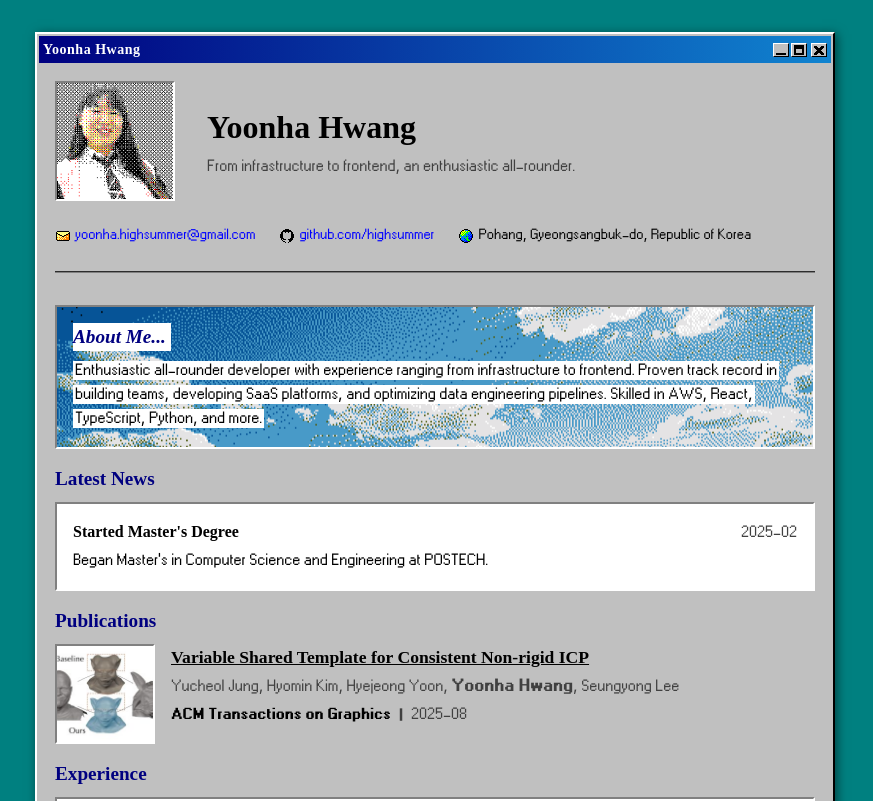
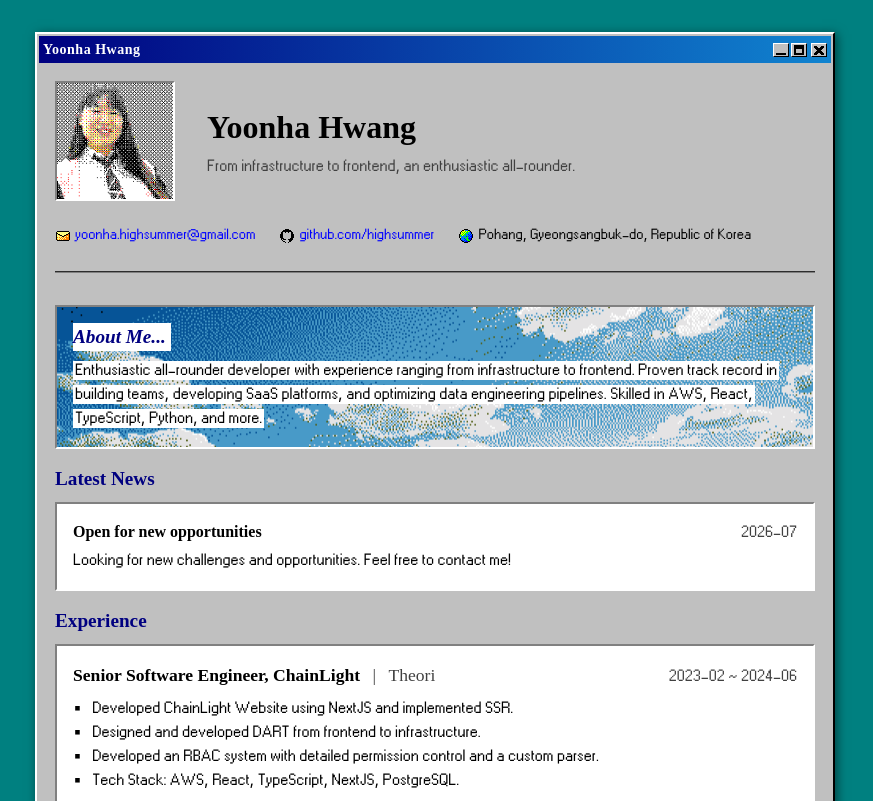
Before and after one commit to highsummer/yoonha-web, a React (Vite) app: page / in a window 1280 px wide. Shown: the top 801 px of the page, without its empty margins (205-1078 px from the left). Built offline with nearby package versions, Linux system fonts and the light colour scheme; a web font is replaced by a local one.

Commit message:
Change educational status

```diff
--- a/src/App.tsx
+++ b/src/App.tsx
@@ -1,10 +1,10 @@
-import React from 'react';
-import { ExperienceItem } from './components/ExperienceItem';
-import { Footer } from './components/Footer';
-import { Header } from './components/Header';
-import { Section } from './components/Section';
-import { TitleBar } from './components/TitleBar';
-import { cvData } from './data/cvData';
+import React from "react";
+import { ExperienceItem } from "./components/ExperienceItem";
+import { Footer } from "./components/Footer";
+import { Header } from "./components/Header";
+import { Section } from "./components/Section";
+import { TitleBar } from "./components/TitleBar";
+import { cvData } from "./data/cvData";
 
 const App: React.FC = () => {
   const { about, experience, education } = cvData;
@@ -16,45 +16,28 @@ const App: React.FC = () => {
       <main>
         <Header />
         <Section title="About Me..." className="about">
-          <p><span>{about}</span></p>
+          <p>
+            <span>{about}</span>
+          </p>
         </Section>
 
         <Section title="Latest News" className="news">
           {cvData.news.map((item) => (
             <div key={item.id} className="news-item">
-              <div style={{ display: 'flex', justifyContent: 'space-between', alignItems: 'baseline', marginBottom: '0.25rem' }}>
+              <div
+                style={{
+                  display: "flex",
+                  justifyContent: "space-between",
+                  alignItems: "baseline",
+                  marginBottom: "0.25rem",
+                }}
+              >
                 <h4 style={{ margin: 0 }}>{item.title}</h4>
-                <span className="date" style={{ margin: 0 }}>{item.date}</span>
+                <span className="date" style={{ margin: 0 }}>
+                  {item.date}
+                </span>
               </div>
               <p>{item.description}</p>
-            </div>
-          ))}
-        </Section>
-
-        <Section title="Publications" className="publications">
-          {cvData.publications.map((item) => (
-            <div key={item.id} className="publication-item">
-              {item.imageUrl && (
-                <div className="pub-image-container">
-                  <img src={item.imageUrl} alt={item.title} className="pub-image" />
-                </div>
-              )}
-              <div className="pub-content">
-                <h4><a href={item.url} target="_blank" rel="noopener noreferrer">{item.title}</a></h4>
-                <div className="authors" style={{ marginBottom: '0.25rem', color: 'var(--text-secondary)' }}>
-                  {item.authors && item.authors.map((author, index) => (
-                    <React.Fragment key={index}>
-                      {author === "Yoonha Hwang" ? <strong>{author}</strong> : author}
-                      {index < item.authors.length - 1 ? ", " : ""}
-                    </React.Fragment>
-                  ))}
-                </div>
-                <div className="pub-meta">
-                  <span className="venue">{item.venue}</span>
-                  <span className="separator">|</span>
-                  <span className="date">{item.date}</span>
-                </div>
-              </div>
             </div>
           ))}
         </Section>
--- a/src/data/cvData.ts
+++ b/src/data/cvData.ts
@@ -26,18 +26,7 @@ export interface NewsItem {
   description: string;
 }
 
-export interface Publication {
-  id: string;
-  title: string;
-  url: string;
-  venue: string;
-  date: string;
-  imageUrl?: string;
-  authors: string[];
-}
-
 export const cvData = {
-
   profile: {
     name: "Yoonha Hwang",
     tagline: "From infrastructure to frontend, an enthusiastic all-rounder.",
@@ -45,7 +34,7 @@ export const cvData = {
     phone: "",
     github: "github.com/highsummer",
     location: "Pohang, Gyeongsangbuk-do, Republic of Korea",
-    initials: "YH"
+    initials: "YH",
   },
   about: `Enthusiastic all-rounder developer with experience ranging from infrastructure to frontend.
   Proven track record in building teams, developing SaaS platforms, and optimizing data engineering pipelines.
@@ -53,22 +42,12 @@ export const cvData = {
   news: [
     {
       id: "1",
-      date: "2025-02",
-      title: "Started Master's Degree",
-      description: "Began Master's in Computer Science and Engineering at POSTECH."
-    }
+      date: "2026-07",
+      title: "Open for new opportunities",
+      description:
+        "Looking for new challenges and opportunities. Feel free to contact me!",
+    },
   ] as NewsItem[],
-  publications: [
-    {
-      id: "1",
-      title: "Variable Shared Template for Consistent Non-rigid ICP",
-      venue: "ACM Transactions on Graphics",
-      date: "2025-08",
-      url: "https://dl.acm.org/doi/10.1145/3731428",
-      imageUrl: "/pub/variable-shared-template.jpg",
-      authors: ["Yucheol Jung", "Hyomin Kim", "Hyejeong Yoon", "Yoonha Hwang", "Seungyong Lee"]
-    }
-  ] as Publication[],
   experience: [
     {
       id: "1",
@@ -79,8 +58,8 @@ export const cvData = {
         "Developed ChainLight Website using NextJS and implemented SSR.",
         "Designed and developed DART from frontend to infrastructure.",
         "Developed an RBAC system with detailed permission control and a custom parser.",
-        "Tech Stack: AWS, React, TypeScript, NextJS, PostgreSQL."
-      ]
+        "Tech Stack: AWS, React, TypeScript, NextJS, PostgreSQL.",
+      ],
     },
     {
       id: "2",
@@ -90,8 +69,8 @@ export const cvData = {
       details: [
         "Built and managed the Dev team from scratch.",
         "Designed and developed an on-demand MSA SaaS platform (AWS, Kubernetes, Docker, Node.js).",
-        "Built a WebGL-based framework to visualize complex 3D structures in the web environment (Rust, WASM)."
-      ]
+        "Built a WebGL-based framework to visualize complex 3D structures in the web environment (Rust, WASM).",
+      ],
     },
     {
       id: "3",
@@ -102,8 +81,8 @@ export const cvData = {
         "Reduced infrastructure costs by 80% through log subsampling and architecture migration.",
         "Developed a real-time feedback system for custom user segments using Go and Kubernetes.",
         "Led the development of a code-based schema management system using Python.",
-        "Built a user churn prediction model using Keras/XGBoost and served it via Airflow."
-      ]
+        "Built a user churn prediction model using Keras/XGBoost and served it via Airflow.",
+      ],
     },
     {
       id: "4",
@@ -112,8 +91,8 @@ export const cvData = {
       period: "2018-02 ~ 2018-08",
       details: [
         "Optimized deep learning models using pruning and distillation (30% parameter reduction).",
-        "Augmented photo-based datasets using Blender scripting."
-      ]
+        "Augmented photo-based datasets using Blender scripting.",
+      ],
     },
     {
       id: "5",
@@ -122,8 +101,8 @@ export const cvData = {
       period: "2017-09 ~ 2018-01",
       details: [
         "Developed the official webpage using Django and Bootstrap.",
-        "Implemented a process mining algorithm on an on-premise Java/Spark environment."
-      ]
+        "Implemented a process mining algorithm on an on-premise Java/Spark environment.",
+      ],
     },
     {
       id: "6",
@@ -132,8 +111,8 @@ export const cvData = {
       period: "2017-01 ~ 2017-08",
       details: [
         "Managed web/mail servers and company software.",
-        "Fabricated artworks using embedded systems (Dragonboard, Raspberry Pi)."
-      ]
+        "Fabricated artworks using embedded systems (Dragonboard, Raspberry Pi).",
+      ],
     },
     {
       id: "7",
@@ -142,29 +121,23 @@ export const cvData = {
       period: "2015-01 ~ 2017-01",
       details: [
         "Developed a full game with GameMaker: Studio and released it on Steam.",
-        "Designed a script language for non-programmers."
-      ]
-    }
+        "Designed a script language for non-programmers.",
+      ],
+    },
   ] as Experience[],
   education: [
     {
       id: "1",
-      degree: "Master in Computer Science and Engineering",
-      institution: "POSTECH",
-      period: "2025-02 ~ Ongoing"
-    },
-    {
-      id: "2",
       degree: "Bachelor in Computer Science and Engineering",
       institution: "POSTECH",
-      period: "2014-03 ~ 2023-02"
-    }
+      period: "2014-03 ~ 2023-02",
+    },
   ] as Education[],
   skills: [
     {
       id: "1",
       title: "Languages",
-      skills: ["Korean (Native)", "English (Working fluency)"]
-    }
-  ] as SkillCategory[]
+      skills: ["Korean (Native)", "English (Working fluency)"],
+    },
+  ] as SkillCategory[],
 };
```
